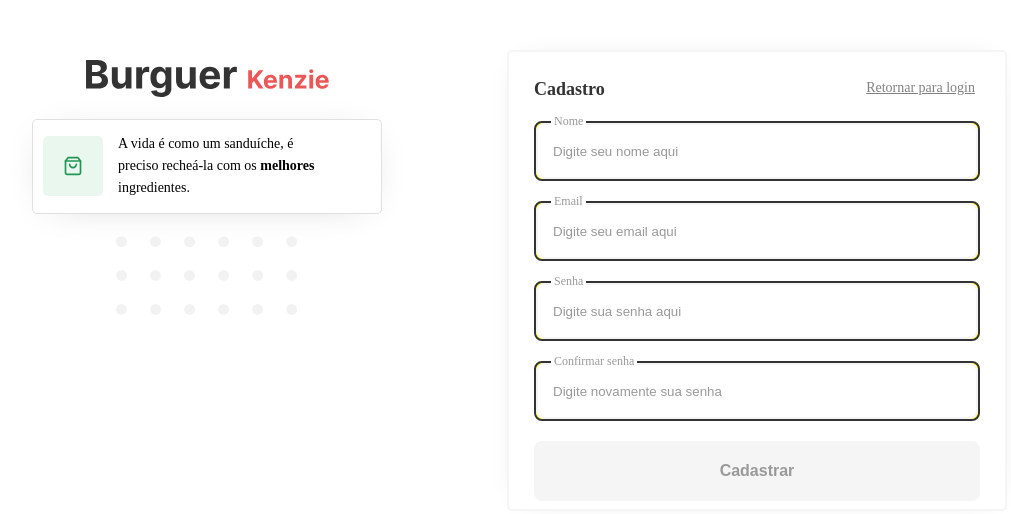
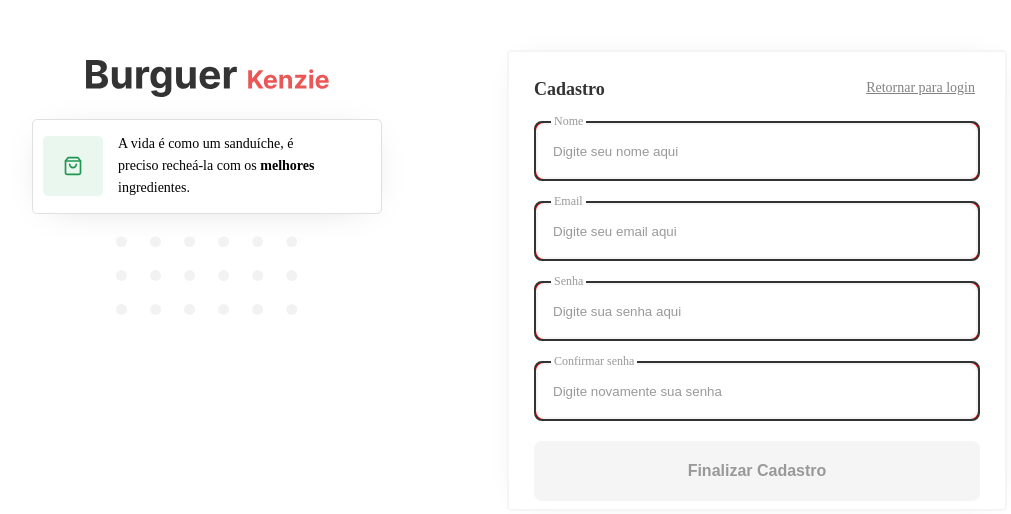
Before and after one commit to Kenzie-Academy-Brasil-Developers/hamburgues2.0, a React (Create React App) app: page /register in a window 1280 px wide. Shown: the part 112-626 px from the top of the page, without its empty margins (158-1169 px from the left). Built offline with nearby package versions, Linux system fonts and the light colour scheme.

Commit message:
feat: cria função de registro

```diff
--- a/src/App.tsx
+++ b/src/App.tsx
@@ -1,5 +1,4 @@
 import { MainRout } from "./routes";
-
 export const  App=()=> {
   return (
     <div className="App">
--- /dev/null
+++ b/src/api/Api.ts
@@ -0,0 +1,8 @@
+import axios from "axios";
+
+export  const Api = axios.create(
+    {
+        baseURL:'https://hamburgueria-kenzie-v2.herokuapp.com/',
+        timeout: 5000
+    }
+)
--- /dev/null
+++ b/src/api/PostReg.ts
@@ -0,0 +1,16 @@
+import { Api } from "./Api"
+
+export interface IRegister{
+    name:string,
+    email:string,
+    password:string,
+}
+export const RegisterApi = async (reg:IRegister)=>{
+   try{
+    const reponse = await Api.post('users',reg)
+    console.log(reponse)
+   }
+   catch(error){
+       console.log(error)
+   }
+}
--- a/src/components/Button/index.tsx
+++ b/src/components/Button/index.tsx
@@ -3,7 +3,8 @@ import { StyledButton } from "./styled";
 
 interface IButtonProps extends ButtonHTMLAttributes<HTMLButtonElement>{
     nome:string;
+    onClick?:any;
 }
-export const Button =({nome}:IButtonProps)=>{
-    return <StyledButton>{nome}</StyledButton>
+export const Button =({nome ,onClick}:IButtonProps)=>{
+    return <StyledButton onClick={onClick}>{nome}</StyledButton>
 }
--- a/src/components/Input/index.tsx
+++ b/src/components/Input/index.tsx
@@ -5,13 +5,16 @@ interface IPutProps extends InputHTMLAttributes<HTMLInputElement> {
     label: string;
     placeholder:string;
     type:string;
+    register?: object;
+    name?:string;
 }
 
-export const Input =({label,type,placeholder}:IPutProps)=>{
+export const Input =({label,type,placeholder,register,name}:IPutProps)=>{
     return(
         <StyledInput>
             <label>{label}</label>
-            <input type={type} placeholder={placeholder}/>
+            <input type={type} placeholder={placeholder} {...register}/>
+            <span className="miINput">{name}</span>
         </StyledInput>
     )
 }
--- a/src/components/Input/styled.ts
+++ b/src/components/Input/styled.ts
@@ -8,9 +8,9 @@ export  const StyledInput =styled.div`
     border-radius: 0.5rem;
     background: var(--color-grey-2);
 
+    background-color: red;
+
     position: relative;
-
-background-color: yellow;
     label{
         position: absolute;
         background-color: var(--color-grey-2);
@@ -29,5 +29,11 @@ background-color: yellow;
         height: 100%;
         padding-left: 0.9375rem;
     }
-
+    .miINput{
+        position: absolute;
+        color: red;
+        right: 0;
+        bottom: -21px;
+        text-align: end;
+    }
 `
--- a/src/pages/Login/index.tsx
+++ b/src/pages/Login/index.tsx
@@ -5,7 +5,10 @@ import  log  from '../../imgs/logan.svg'
 import  wtf  from '../../imgs/wtf.svg'
 import bag from '../../imgs/bag.svg'
 import { StyledMain,  StyledContainer,StyledSectionDados,StyledSectionRender } from "./styled"
+import { useNavigate } from "react-router-dom"
 export const Login =()=>{
+     const navegation = useNavigate()
+
     return (
         <StyledMain>
             <StyledContainer>
@@ -16,7 +19,7 @@ export const Login =()=>{
                         <Input label="Senha" placeholder="Digite sua senha aqui" type="password"/>
                         <button className="buttonLogar">Logar</button>
                         <span>Cria sua conta para saborear mais delícias e matar sua fome!</span>
-                        <Button nome='Acessar'/>
+                        <Button onClick={()=>{navegation('/register')}} nome='Cadastrar'/>
                     </form>
                 </StyledSectionDados>
 
--- a/src/pages/Login/styled.tsx
+++ b/src/pages/Login/styled.tsx
@@ -29,7 +29,6 @@ export const StyledContainer =styled.div`
 export  const StyledSectionDados =styled.section`
         width: 100%;
         max-width: 500px;
-        background-color: red;
 
         background: var(--color-grey-2);
         border: 0.125rem solid var(--color-grey-1);
--- a/src/pages/Register/index.tsx
+++ b/src/pages/Register/index.tsx
@@ -5,9 +5,44 @@ import  wtf  from '../../imgs/wtf.svg'
 import bag from '../../imgs/bag.svg'
 import { StyledMain,  StyledContainer,StyledSectionDados,StyledSectionRender } from "./styled"
 import { Link } from "react-router-dom"
+import img from '../../imgs/ela.png'
+import { SubmitHandler, useForm } from "react-hook-form"
+import { yupResolver } from '@hookform/resolvers/yup'
+import * as yup from 'yup'
+import { RegisterApi } from "../../api/PostReg"
+
+interface iDadosParamentro{
+    name:string,
+    email:string,
+    password:string,
+    confPassword?:string
+}
+export interface IRegister{
+    name:string,
+    email:string,
+    password:string,
+}
+
+export const Register =()=>{
+    //não preciso tipificar meu yup
+    const validation = yup.object().shape({
+            name:yup.string().required('Nome Obrigatório'),
+            email:yup.string().required('Email Obrigatório').email('Email inválido'),
+            password:yup.string().required('Senha Obrigatória'),
+            confPassword:yup.string().required('Confirmação de Senha Obrigatória'),
+    })
+     // tipifico meu use form com o tipo de objeto que ele irá receber
+    const {register,handleSubmit, formState:{errors}} = useForm<iDadosParamentro>({
+        resolver:yupResolver(validation)
+    })
+    //função  para registar usuario
+    // tipifico minha função com o submitHandler (nativa do react-hook form), passando o tipo do tipo
+   const onDados: SubmitHandler<iDadosParamentro>=(dados)=>{
+    delete dados.confPassword
+    RegisterApi(dados)
+}
 
 
-export const Register =()=>{
     return (
         <StyledMain>
             <StyledContainer>
@@ -22,17 +57,18 @@ export const Register =()=>{
                     </div>
                 </StyledSectionRender>
                 <StyledSectionDados>
-                    <form>
+                    <img src={img} className='IMg' alt="img bb" />
+                    <form onSubmit={handleSubmit(onDados)}>
                         <Link to='/'>Retornar para login</Link>
                         <h2>Cadastro</h2>
-                        <Input label="Nome" placeholder="Digite seu nome aqui" type="text"/>
-                        <Input label="Email" placeholder="Digite seu email aqui" type="text"/>
-                        <Input label="Senha" placeholder="Digite sua senha aqui" type="password"/>
-                        <Input label="Confirmar senha" placeholder="Digite novamente sua senha" type="password"/>
-                        <Button nome='Cadastrar'/>
+                            <Input label="Nome" placeholder="Digite seu nome aqui" type="text" register={register('name')}  name={errors.name?.message}/>
+                            <Input label="Email" placeholder="Digite seu email aqui" type="text" register={register('email')} name={errors.email?.message}/>
+                            <Input label="Senha" placeholder="Digite sua senha aqui" type="password" register={register('password')} name={errors.password?.message}/>
+                            <Input label="Confirmar senha" placeholder="Digite novamente sua senha" register={register('confPassword')}type="password" name={errors.confPassword?.message}/>
+                        <Button nome='Finalizar Cadastro'/>
                     </form>
                 </StyledSectionDados>
             </StyledContainer>
         </StyledMain>
     )
-}
+    }
--- a/src/pages/Register/styled.tsx
+++ b/src/pages/Register/styled.tsx
@@ -1,5 +1,4 @@
 import styled from "styled-components";
-
 export const StyledMain=styled.main`
         display: flex;
         justify-content: center;
@@ -33,6 +32,19 @@ export  const StyledSectionDados =styled.section`
         border: 0.125rem solid var(--color-grey-1);
         box-shadow: 0rem 0rem 1.875rem -1.25rem rgba(0, 0, 0, 0.25);
         border-radius: 0.3125rem;
+
+        .IMg{
+            display: flex;
+            width: 100%;
+            height: 100vh;
+            position: fixed;
+            top: 0;
+            left: 0;
+            background-origin: border-box;
+            background-repeat: no-repeat;
+            background-position: center;
+            @media(min-width: 660px) {display:none}
+        }
         form{
             width: 100%;
 
```
Also changed, not shown: src/imgs/ela.png (added).
